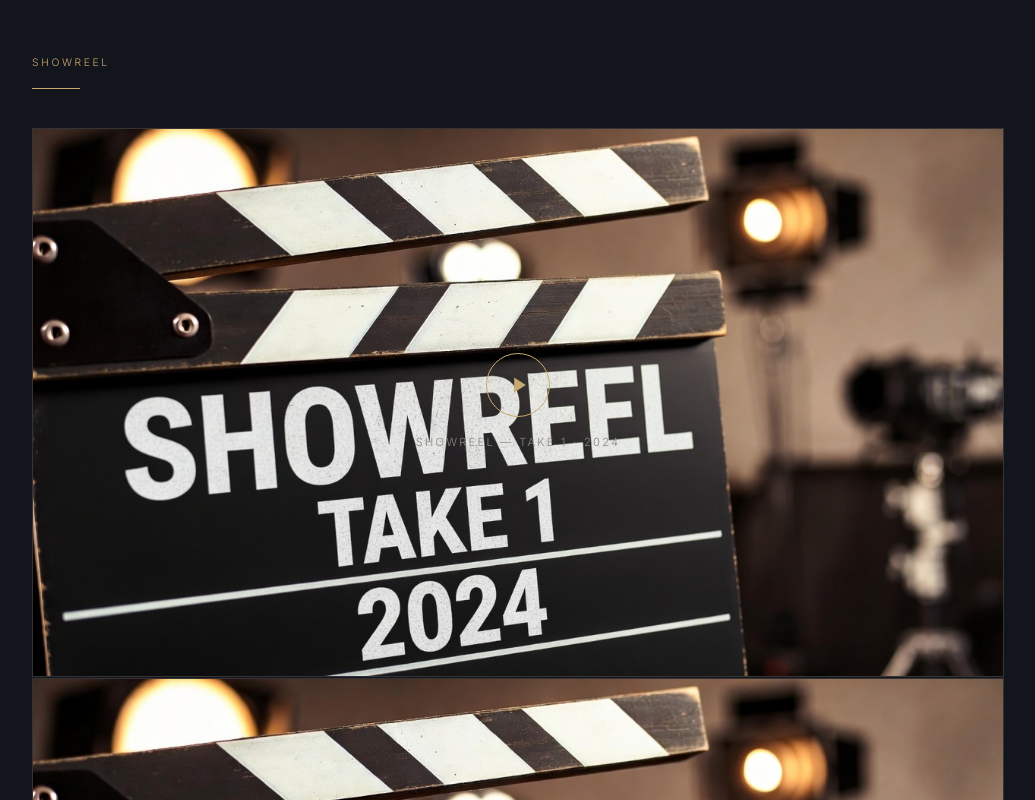
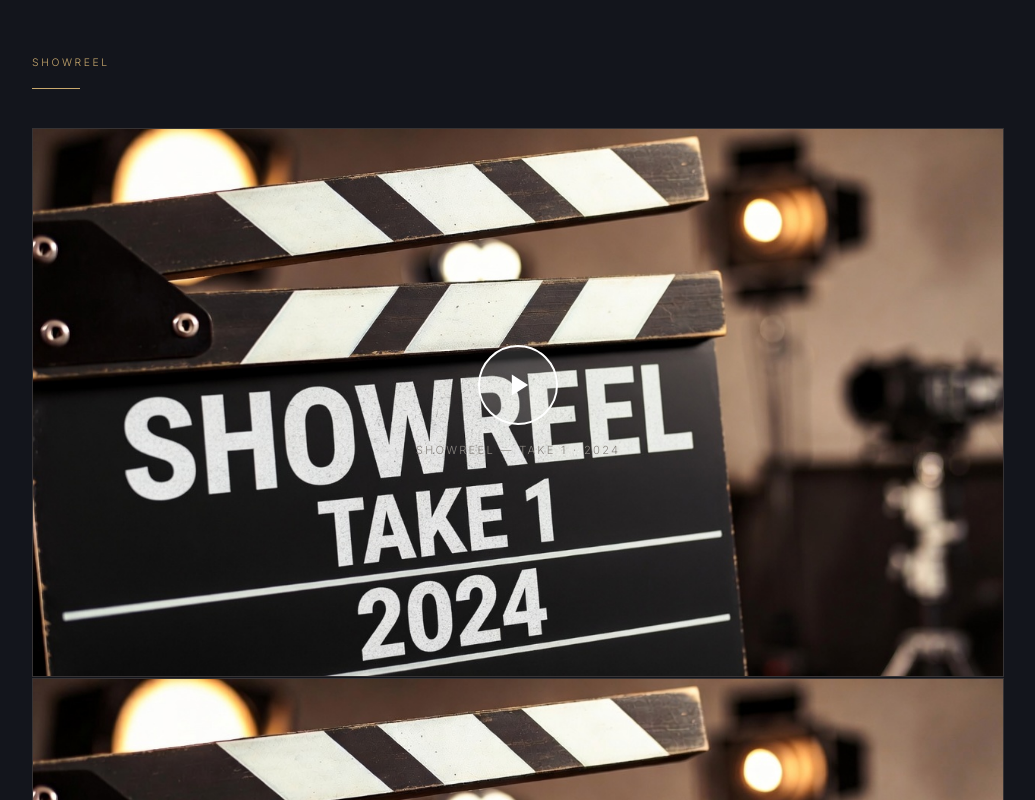
Before and after one commit to markovdennis-droid/denis-markov-postpro, a plain HTML site: page index.html in a window 1280 px wide. Shown: the part 1580-2380 px from the top of the page, without its empty margins (122-1157 px from the left). Drawn offline with nearby package versions, Linux system fonts and the light colour scheme.

Commit message:
Update index.html

```diff
--- a/index.html
+++ b/index.html
@@ -288,31 +288,35 @@
     align-items: center;
     justify-content: center;
     gap: 1rem;
+    background: rgba(0,0,0,0.35);
   }
 
   .play-btn {
-    width: 64px;
-    height: 64px;
-    border: 0.5px solid var(--gold);
+    width: 80px;
+    height: 80px;
+    border: 2px solid #fff;
     border-radius: 50%;
     display: flex;
     align-items: center;
     justify-content: center;
     cursor: pointer;
     transition: all 0.3s;
+    background: rgba(255,255,255,0.15);
   }
 
   .play-btn:hover {
     background: var(--gold);
+    border-color: var(--gold);
+    transform: scale(1.08);
   }
 
   .play-btn:hover svg { fill: var(--dark); }
 
   .play-btn svg {
-    fill: var(--gold);
-    width: 20px;
-    height: 20px;
-    margin-left: 3px;
+    fill: #fff;
+    width: 28px;
+    height: 28px;
+    margin-left: 4px;
   }
 
   .video-label {
```
